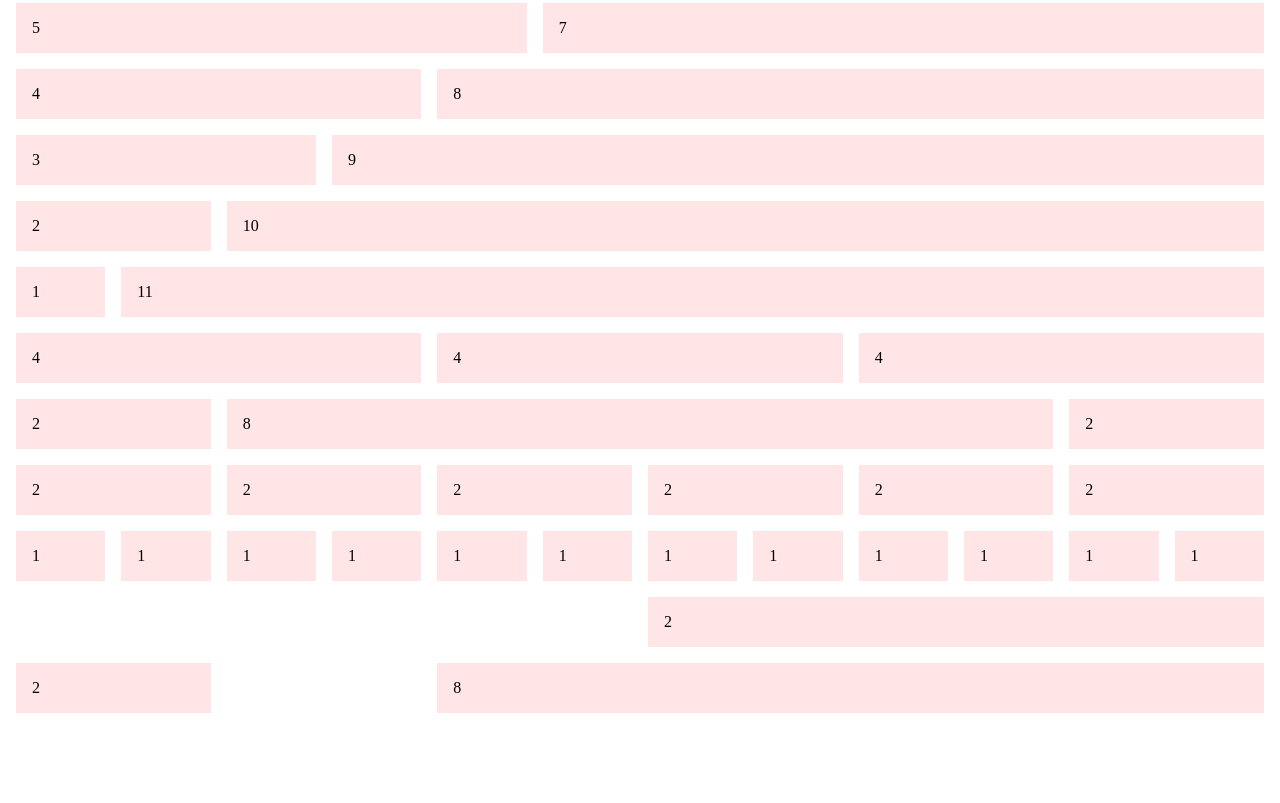
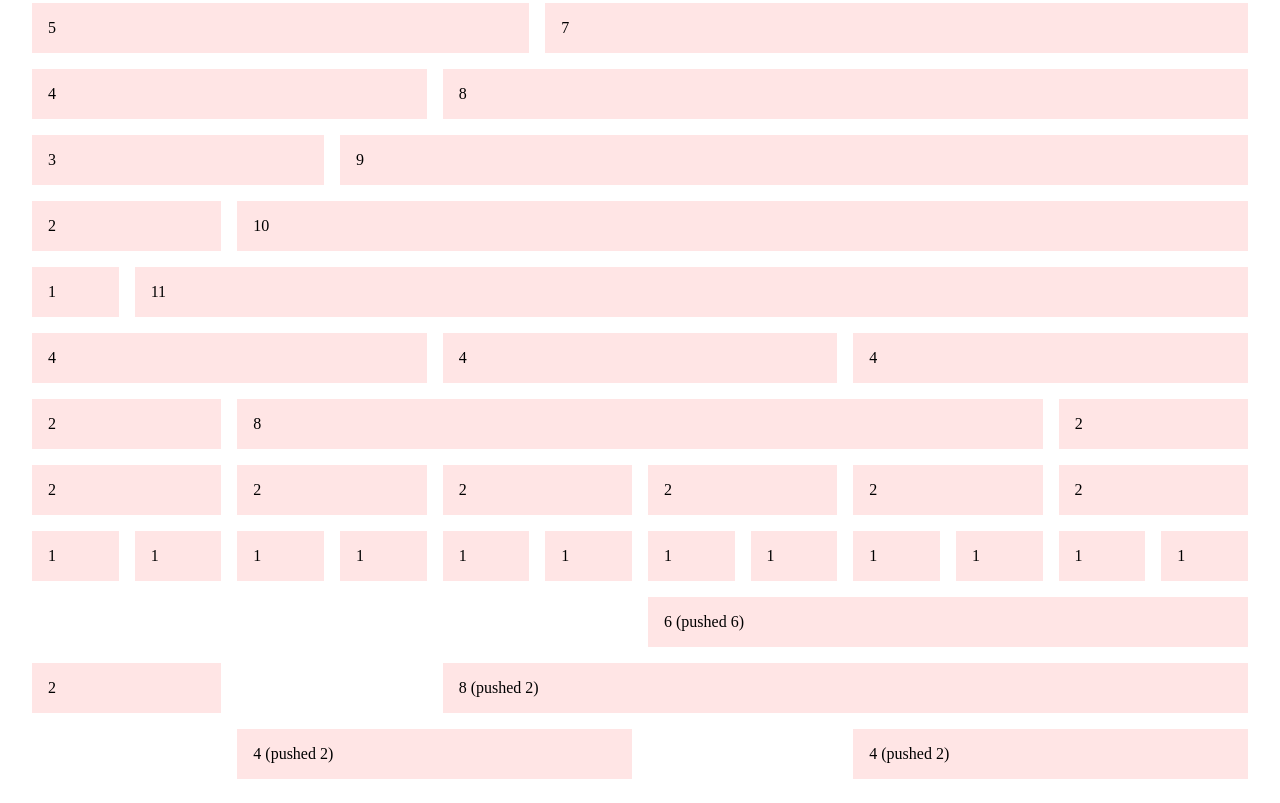
Before and after one commit to blomback/flexbox-grid, a plain HTML site: page index.html in a window 1280 px wide. Shown: the part 467-1270 px from the top of the page. Before the commit the page ends 1204 px from the top, so only its background shows below. Drawn offline with Linux system fonts and the light colour scheme.

Commit message:
Added outer margins

```diff
--- a/css/grid.css
+++ b/css/grid.css
@@ -1,6 +1,7 @@
 :root {
 	--max-width: 1300px;
 	--gutter-width: 1rem;
+	--outer-margin: 1rem;
 }
 
 * {
@@ -8,9 +9,14 @@
 }
 
 .container {
-	max-width: var(--max-width);
 	margin-right: auto;
 	margin-left: auto;
+	padding-right: var(--outer-margin);
+	padding-left: var(--outer-margin);
+}
+
+.container-fixed {
+	max-width: var(--max-width);
 }
 
 .row {
--- a/index.html
+++ b/index.html
@@ -106,12 +106,17 @@
             </div>
 
             <div class="row">
-                <div class="col is-6 is-pushed-6"><div class="box">2</div></div>
+                <div class="col is-6 is-pushed-6"><div class="box">6 (pushed 6)</div></div>
             </div>
 
             <div class="row">
                 <div class="col is-2"><div class="box">2</div></div>
-                <div class="col is-8 is-pushed-2"><div class="box">8</div></div>
+                <div class="col is-8 is-pushed-2"><div class="box">8 (pushed 2)</div></div>
+            </div>
+
+            <div class="row">
+                <div class="col is-4 is-pushed-2"><div class="box">4 (pushed 2)</div></div>
+                <div class="col is-4 is-pushed-2"><div class="box">4 (pushed 2)</div></div>
             </div>
         </div>
 
```
